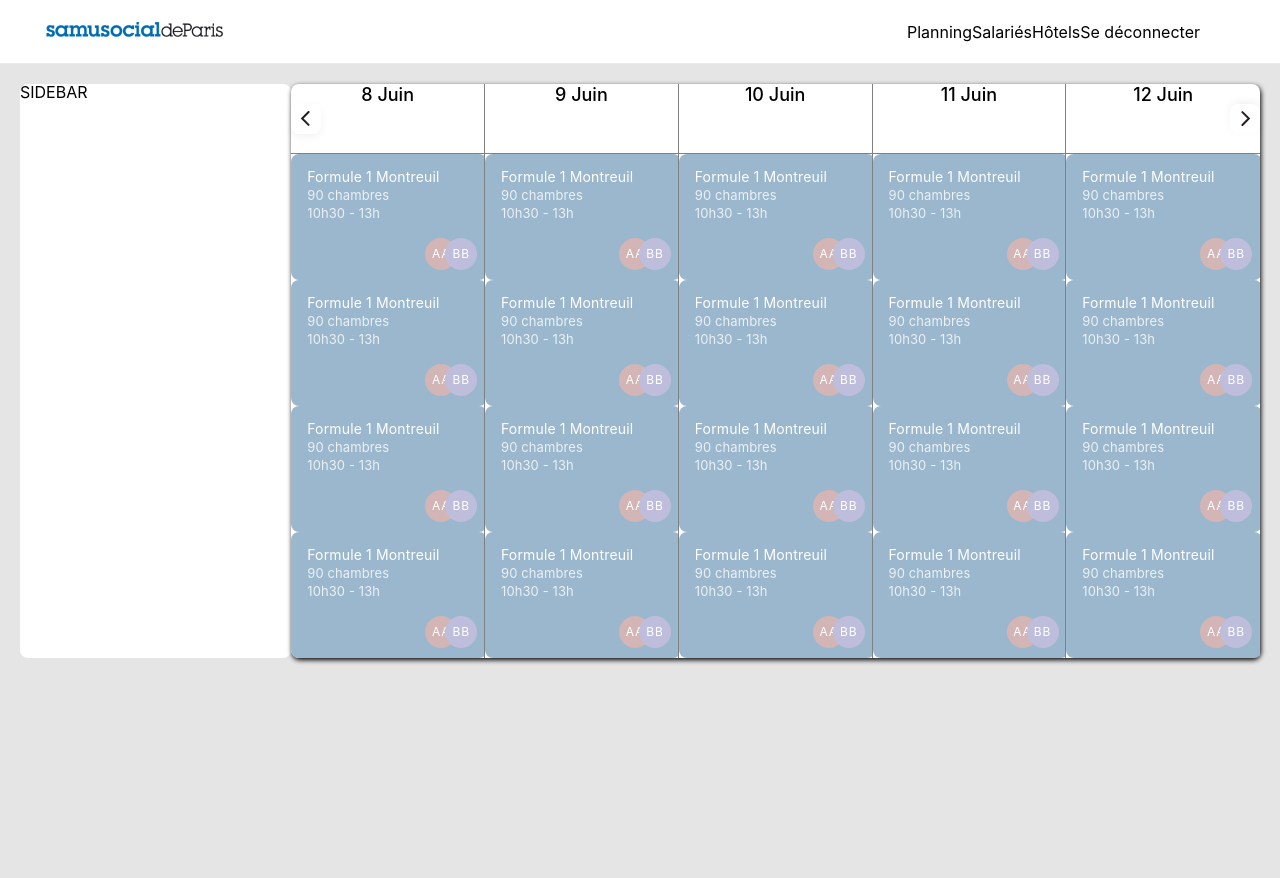
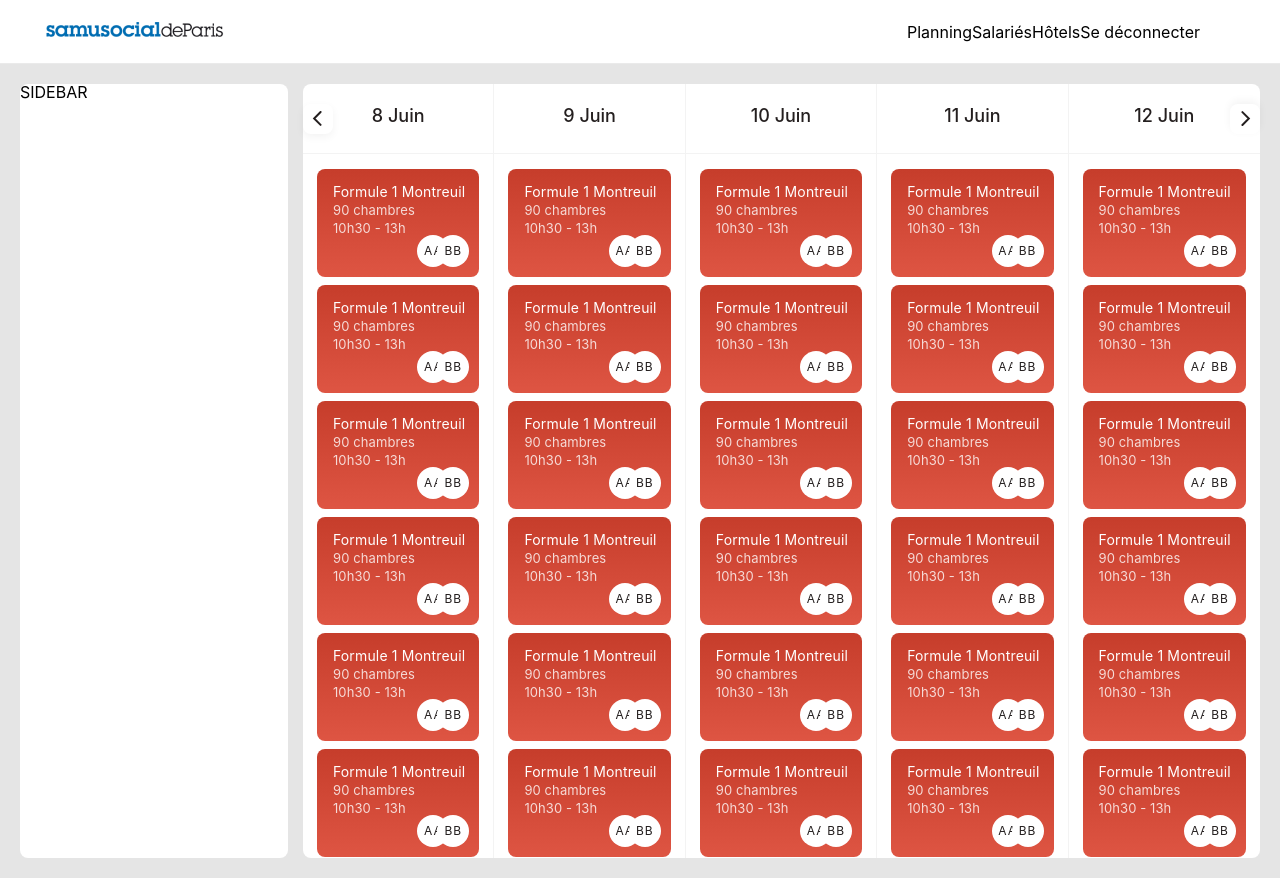
Before and after one commit to Paulehair/SSDP-G2, a React (Create React App) app in the folder back-office/: page / in a window 1280 px wide. Before the commit the page ends 800 px from the top, so only its background shows below. Built offline with nearby package versions, Linux system fonts and the light colour scheme.

Commit message:
[FRONT] Planing

```diff
--- a/back-office/src/App.css
+++ b/back-office/src/App.css
@@ -0,0 +1,3 @@
+::-webkit-scrollbar {
+  display: none;
+}
--- a/back-office/src/App.js
+++ b/back-office/src/App.js
@@ -8,12 +8,14 @@
 const theme = {
   black: '#241F1F',
   white: '#FFFFFF',
-  grey: '#F3F3F3'
+  grey: '#F3F3F3',
+  red: 'linear-gradient(180deg, #C63D2B 0%, #DE5543 100%)'
 }
 
 const App = styled.div`
   width: 100%;
   margin: 0 auto;
+
   .wrapper {
     display: flex;
     justify-content: space-between;
@@ -23,7 +25,6 @@
     padding: 20px;
   }
 `
-
 export default () => {
   return (
     <ThemeProvider theme={theme}>
--- a/back-office/src/atoms/Date.jsx
+++ b/back-office/src/atoms/Date.jsx
@@ -1,5 +1,5 @@
 import React from 'react'
-import styled from 'styled-components'
+import styled, { ThemeConsumer } from 'styled-components'
 
 // import vars from '../../global/variables.scss'
 
@@ -8,8 +8,8 @@
   height: 100%;
   align-self: center;
   text-align: center;
-  border-right: 1px solid grey;
-  /* TODO : CENTRER BIEN LES DATES */
+  border-right: 1px solid ${ ({ theme }) => theme.grey};
+  padding-top: 11%;
 
   &:nth-last-child(2) {
     border-right: none;
@@ -19,7 +19,7 @@
     font-size: 18px;
     line-height: 21px;
     font-weight: 500;
-    color: black;
+    color: ${ ({ theme }) => theme.black};
     height: 100%;
   }
 `
@@ -27,9 +27,9 @@
 export default ({ day, month }) => {
   return (
 
-    <Date classname='lol'>
+    <Date>
 
-      <p>{ day } { month }</p>
+      <p>{day} {month}</p>
 
     </Date>
   )
--- a/back-office/src/atoms/Link.jsx
+++ b/back-office/src/atoms/Link.jsx
@@ -5,7 +5,7 @@
 
 const Link = styled.a`
   padding: 8px;
-  color: black;
+  color: ${ ({ theme }) => theme.black };
   text-decoration: none;
 `
 
--- a/back-office/src/atoms/Vignette.jsx
+++ b/back-office/src/atoms/Vignette.jsx
@@ -10,9 +10,9 @@
   font-size: 12px;
   line-height: 24px;
   letter-spacing: 1px;
-  color: white;
+  color: ${ ({ theme }) => theme.black};
   border-radius: 100%;
-  background-color: ${({ primary }) => (primary ? '#D3B5B5' : '#BEBEDC')};
+  background-color: ${ ({ theme }) => theme.white};
   position: absolute;
   right: ${({ primary }) => (primary ? 'auto' : '0')};
 `
--- a/back-office/src/elements/Card.jsx
+++ b/back-office/src/elements/Card.jsx
@@ -7,11 +7,18 @@
   display: flex;
   flex-direction: column;
   justify-content: space-between;
-  width: 196px;
-  height: 126px;
-  background: #9bb7cd;
+  background: ${ ({ theme }) => theme.red};
   border-radius: 8px;
   padding: 16px 10px 10px 16px;
+  margin: 8px 0 0 0;
+
+  :first-child {
+    margin: 15px 0 0 0;
+  }
+
+  :last-child {
+    margin: 8px 0;
+  }
 `
 
 const info = {
--- a/back-office/src/elements/Planning.jsx
+++ b/back-office/src/elements/Planning.jsx
@@ -7,11 +7,9 @@
 const Planning = styled.section`
   width: 100%;
   height: 100%;
-  margin: 0 auto;
-  max-width: 1115px;
-  background: white;
+  margin: 0 0 0 15px;
+  background: ${ ({ theme }) => theme.white};
   border-radius: 8px;
-  box-shadow: 1px 2px 5px #000000;
 `
 
 export default ({ day, month }) => {
--- a/back-office/src/molecules/Column.jsx
+++ b/back-office/src/molecules/Column.jsx
@@ -12,20 +12,28 @@
   width: 100%;
   height: 100%;
   margin: 0 auto;
-  border-right: 1px solid grey;
-  overflow-y: scroll;
+  padding: 0 14px;
+  border-right: 1px solid ${ ({ theme }) => theme.grey };
 
   &:last-child {
     border-right: none;
   }
 `
 export default () => {
+
   return (
+
     <Column>
       <Card />
       <Card />
       <Card />
       <Card />
+      <Card />
+      <Card />
+      <Card />
+      <Card />
     </Column>
+
   )
+
 }
--- a/back-office/src/molecules/Table.jsx
+++ b/back-office/src/molecules/Table.jsx
@@ -12,7 +12,8 @@
   max-width: 1115px;
   max-height: 704px;
   margin: 0 auto;
-  overflow: hidden;
+  overflow-y: scroll;
+
 `
 export default () => {
   return (
--- a/back-office/src/molecules/TableHead.jsx
+++ b/back-office/src/molecules/TableHead.jsx
@@ -17,12 +17,13 @@
   max-width: 1115px;
   min-height: 70px;
   margin: 0 auto;
-  border-bottom: 1px solid grey;
+  border-bottom: 1px solid ${ ({ theme }) => theme.grey};
 `
 
 export default () => {
   return (
     <TableHead>
+
       <Arrow direction={'left'} />
 
       <Date day={'8'} month={'Juin'} />
@@ -36,6 +37,7 @@
       <Date day={'12'} month={'Juin'} />
 
       <Arrow direction={'right'} />
+
     </TableHead>
   )
 }
```
